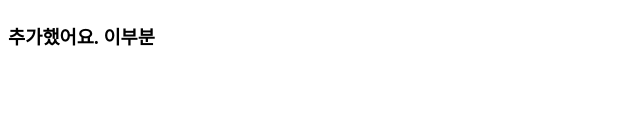
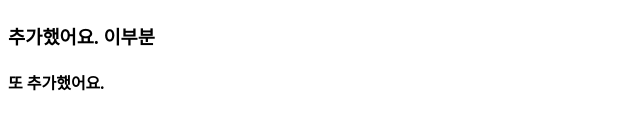
Before and after one commit to nouu94/first-nona-project, a plain HTML site: page index.html in a window 1280 px wide. Shown: the part 158-288 px from the top of the page, without its empty margins (0-640 px from the left). Drawn offline with Linux system fonts and the light colour scheme.

Commit message:
add new code

```diff
--- a/index.html
+++ b/index.html
@@ -13,5 +13,8 @@
 
         <!-- 추가 부분 -->
         <h3>추가했어요. 이부분</h3>
+
+        <!-- 추가부분 -->
+         <h4> 또 추가했어요.</h4>
     </body>
 </html>
```
